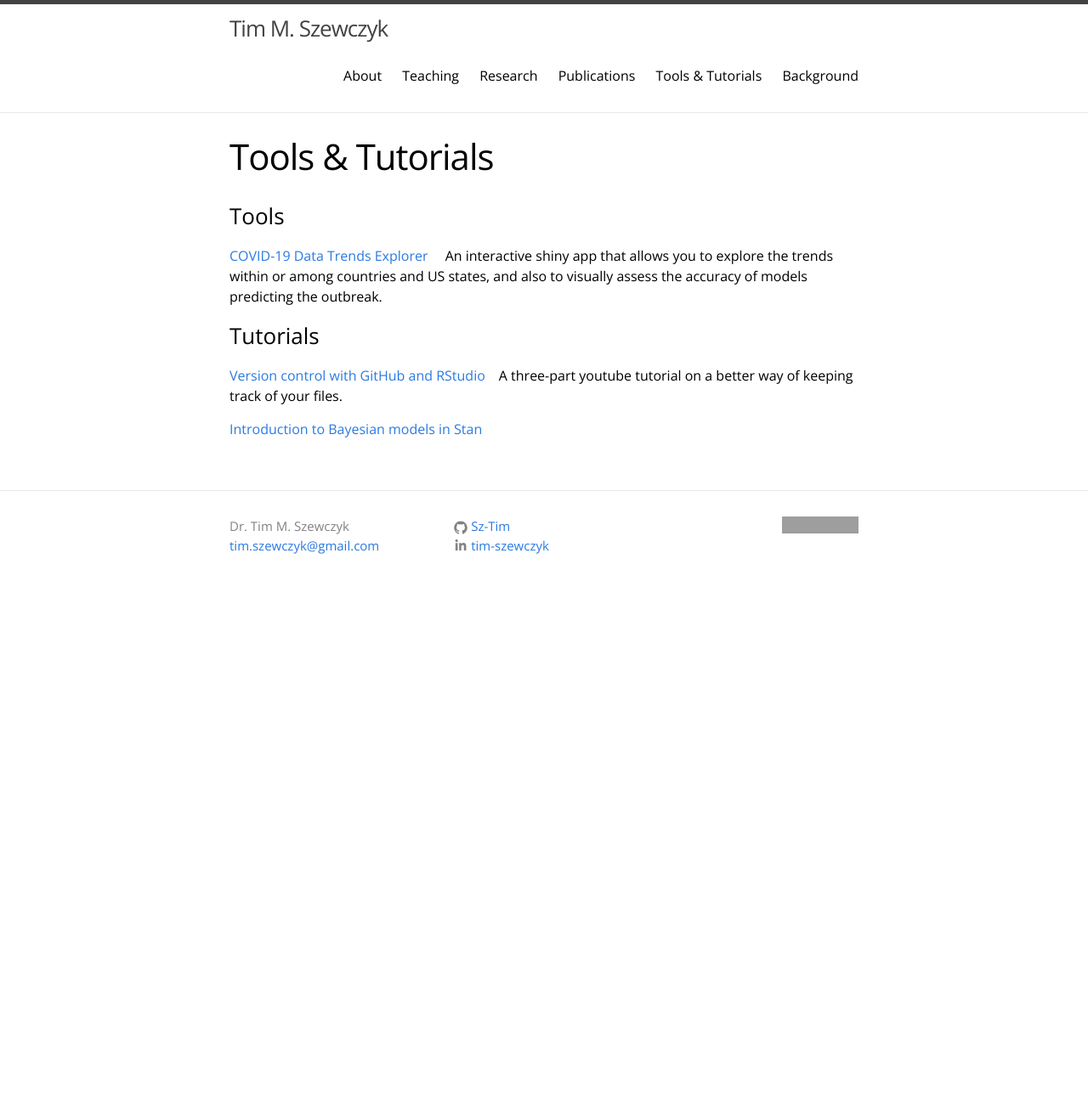
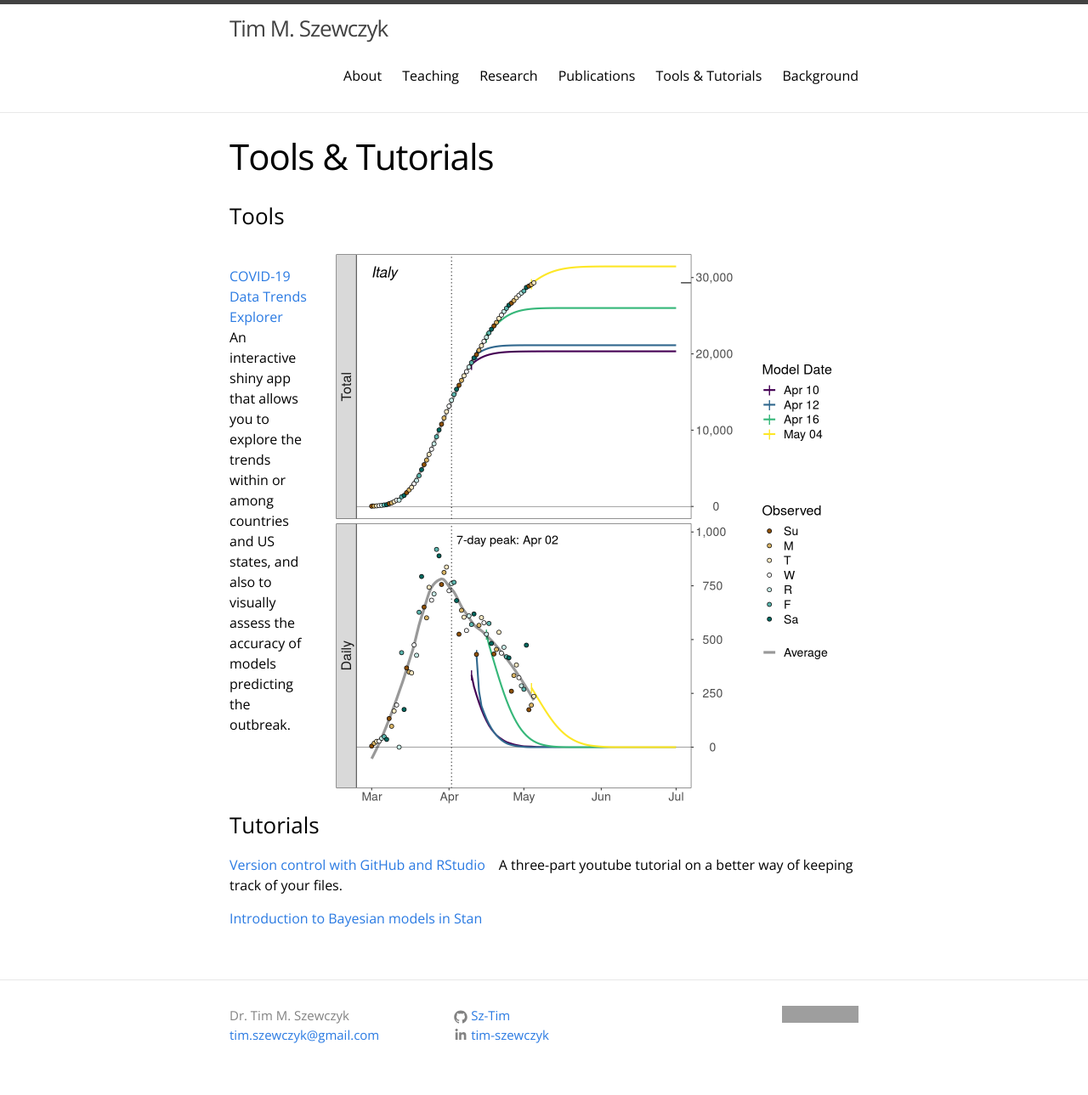
Before and after one commit to Sz-Tim/Sz-Tim.github.io, a Jekyll site: the page built from tools.md, in a window 1280 px wide. Shown: the whole page at 85% size. Built offline with Jekyll 4.4.1, drawn with Linux system fonts in a browser that asks for light colours; before the commit the page ends 900 px from its top, so only the background shows below that; grey boxes are pictures that could not be loaded.

Commit message:
added image -- test

```diff
--- a/tools.md
+++ b/tools.md
@@ -6,7 +6,7 @@ weight: 5
 ---
 
 ### Tools
-
+<img align="right" width="607" height="663" style="margin: 0px 20px" src="{{ site.url }}/assets/COVID_Italy.png">
 [COVID-19 Data Trends Explorer](https://sz-tim.shinyapps.io/covid19-ihme/) &emsp;An interactive shiny app that allows you to explore the trends within or among countries and US states, and also to visually assess the accuracy of models predicting the outbreak.
 
 
```
Also changed, not shown: assets/COVID_Italy.png (added).
